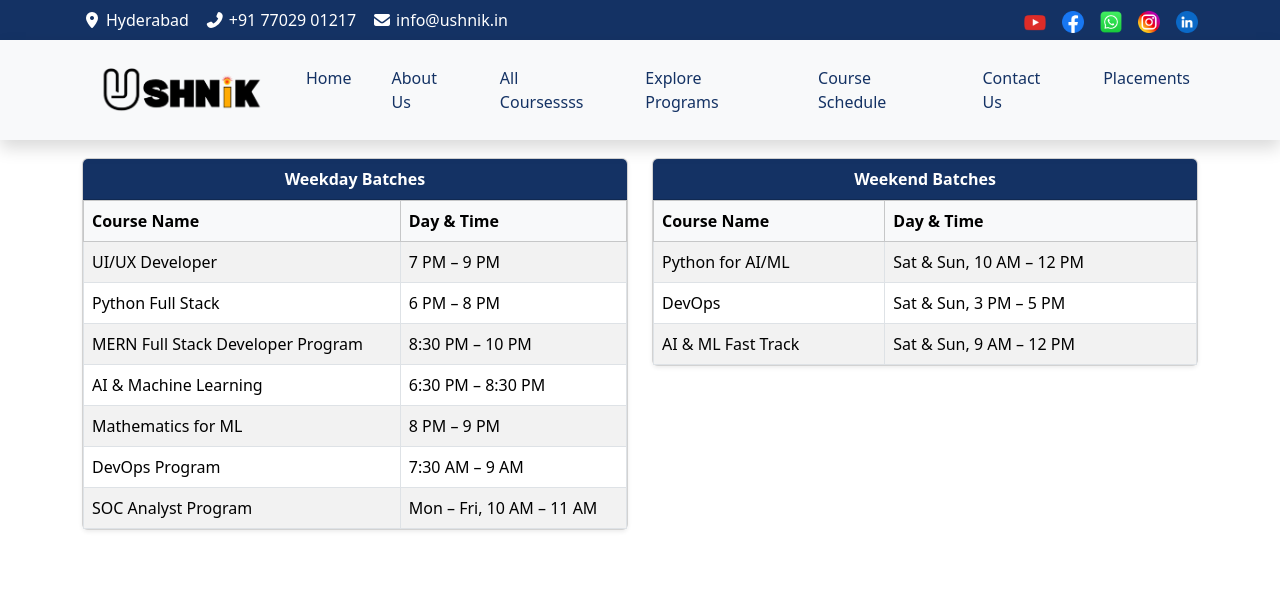
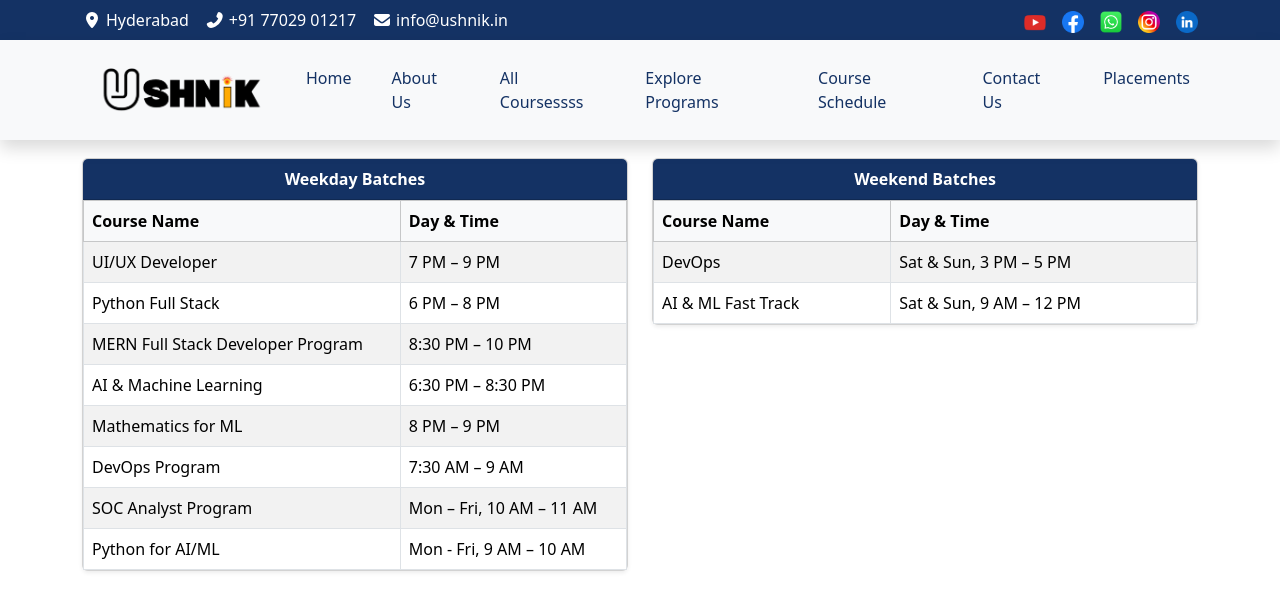
Before and after one commit to ushniktlp/ushnik-react-app, a React (Create React App) app: page /schedule in a window 1280 px wide. Shown: the top 610 px of the page. Built offline with nearby package versions, Linux system fonts and the light colour scheme.

Commit message:
schedule

```diff
--- a/src/data/BatchesData.js
+++ b/src/data/BatchesData.js
@@ -7,10 +7,10 @@ const BatchesData = {
     { course: "Mathematics for ML", time: "8 PM – 9 PM" },
     { course: "DevOps Program", time: "7:30 AM – 9 AM" },
     { course: "SOC Analyst Program", time: "Mon – Fri, 10 AM – 11 AM" },
+    { course: "Python for AI/ML", time: "Mon - Fri, 9 AM – 10 AM" },
   ],
 
   weekend: [
-    { course: "Python for AI/ML", time: "Sat & Sun, 10 AM – 12 PM" },
     { course: "DevOps", time: "Sat & Sun, 3 PM – 5 PM" },
     { course: "AI & ML Fast Track", time: "Sat & Sun, 9 AM – 12 PM" },
   ],
--- a/src/data/PopUpData.js
+++ b/src/data/PopUpData.js
@@ -20,8 +20,8 @@ const PopUpData = {
       label: "Python for AI/ML",
       type: "program",
       title: "Live Training",
-      schedule: "Saturday % Sunday",
-      timing: "10:00 AM – 12:00 pM",
+      schedule: "Monday - Friday",
+      timing: "9:00 AM – 10:00 AM",
       mode: "Offline Classroom",
       description: "",
       image: "pythonaiml.jpg",
```
